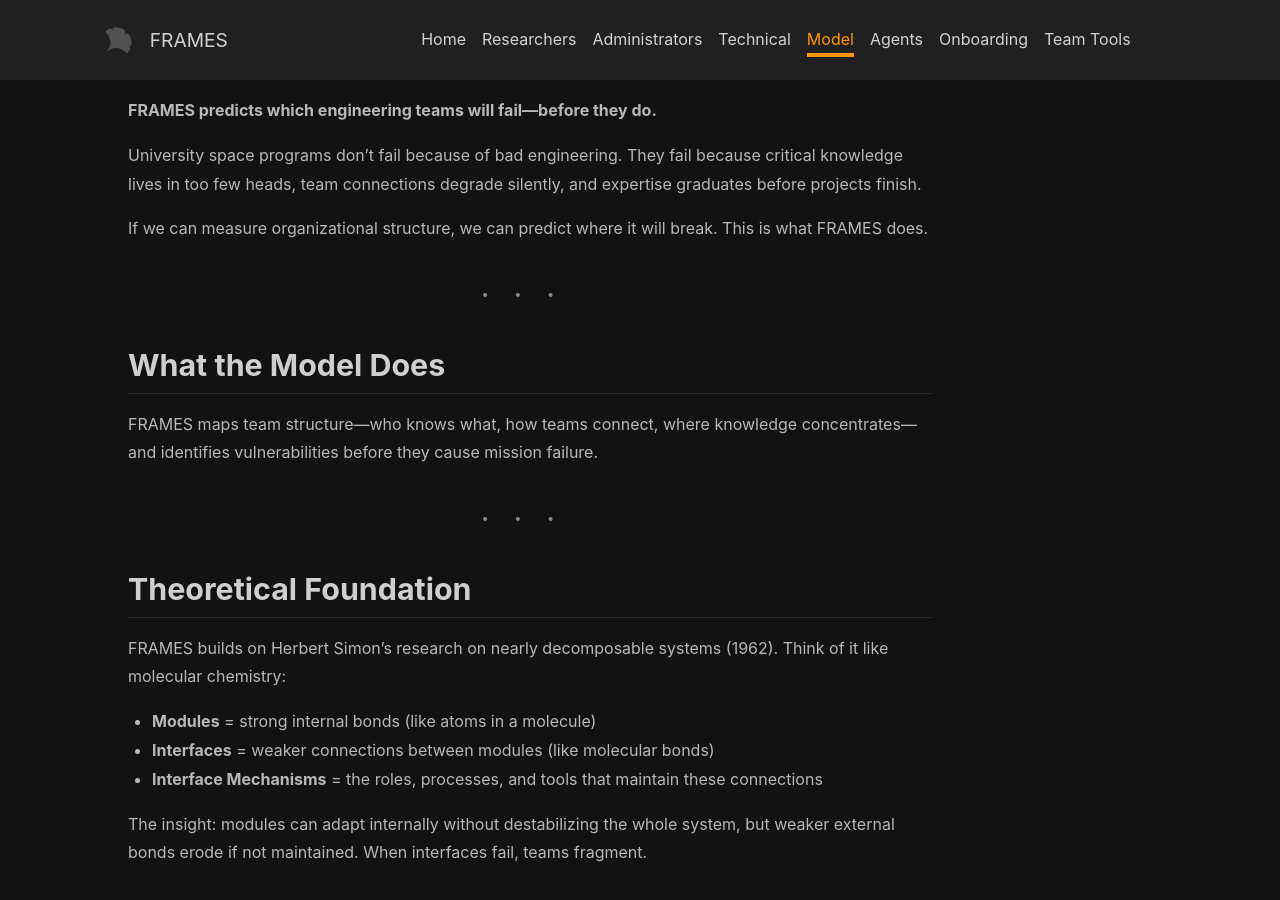
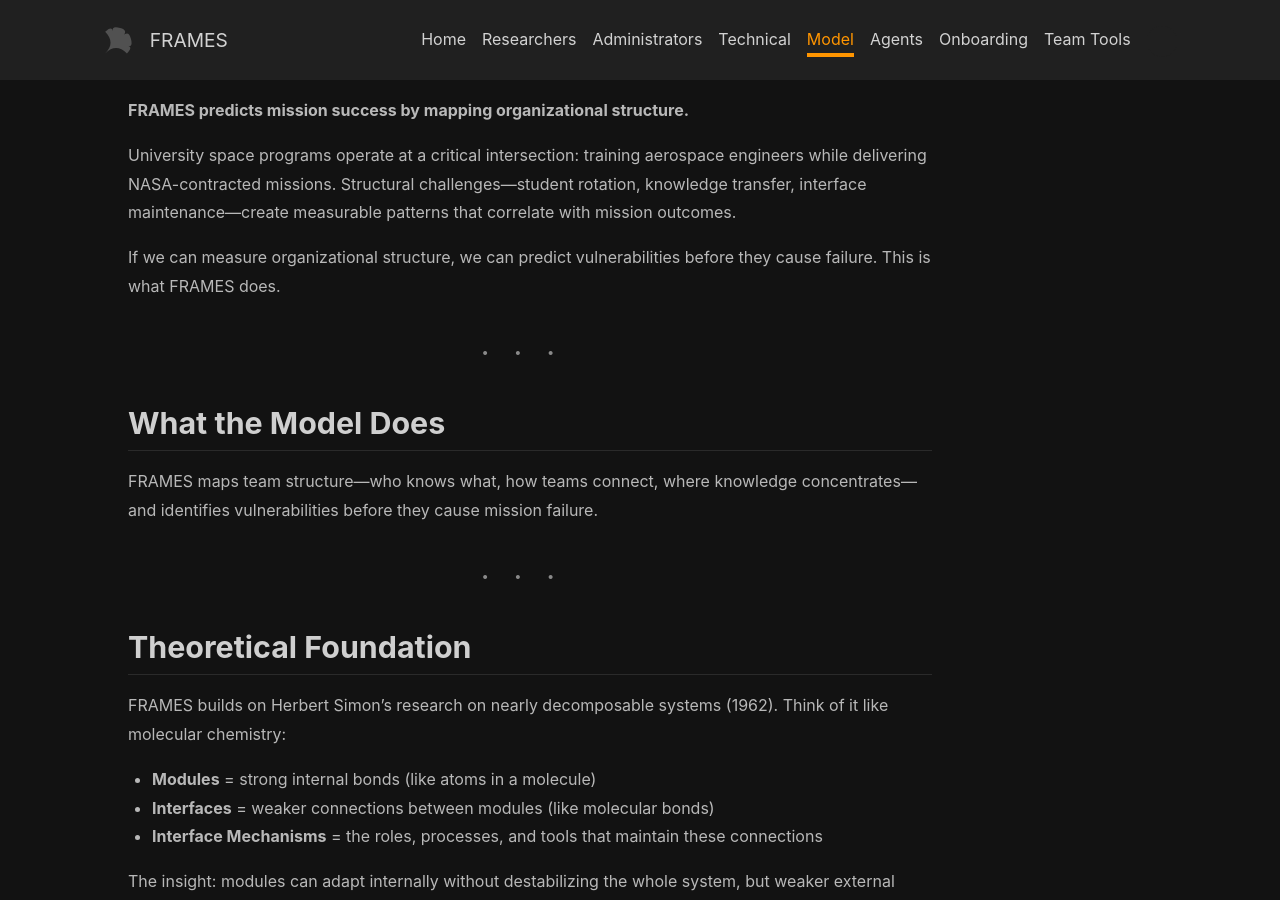
Before and after one commit to Lizo-RoadTown/Portfolio, a Jekyll site: the page built from predictive-model.md, in a window 1280 px wide and 900 px high. Built offline with Jekyll 4.4.1, drawn with Linux system fonts in a browser that asks for light colours.

Commit message:
Reframe content: lead with opportunity, not failure
- Emphasize value (training engineers, real missions)
- Frame challenges as structural research opportunities
- Remove blame-focused language
- Highlight broad applicability across sectors
- More positive, solutions-focused tone for grad school/employment audience

```diff
--- a/predictive-model.md
+++ b/predictive-model.md
@@ -5,11 +5,11 @@ key: page-predictive-model
 permalink: /predictive-model/
 ---
 
-**FRAMES predicts which engineering teams will fail—before they do.**
+**FRAMES predicts mission success by mapping organizational structure.**
 
-University space programs don't fail because of bad engineering. They fail because critical knowledge lives in too few heads, team connections degrade silently, and expertise graduates before projects finish.
+University space programs operate at a critical intersection: training aerospace engineers while delivering NASA-contracted missions. Structural challenges—student rotation, knowledge transfer, interface maintenance—create measurable patterns that correlate with mission outcomes.
 
-If we can measure organizational structure, we can predict where it will break. This is what FRAMES does.
+If we can measure organizational structure, we can predict vulnerabilities before they cause failure. This is what FRAMES does.
 
 ---
 
```
Also changed, not shown: index.md (+2 -2 lines).
